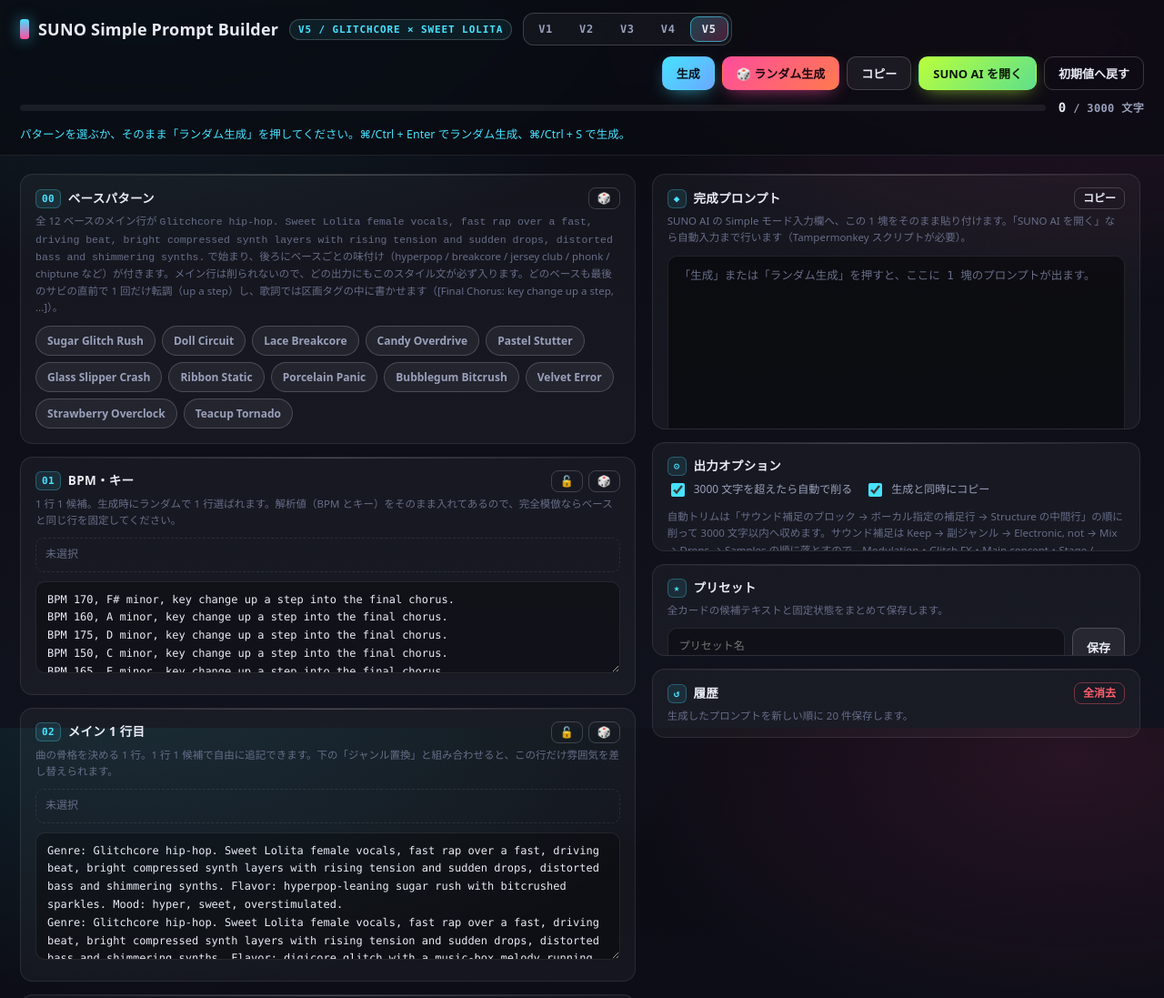
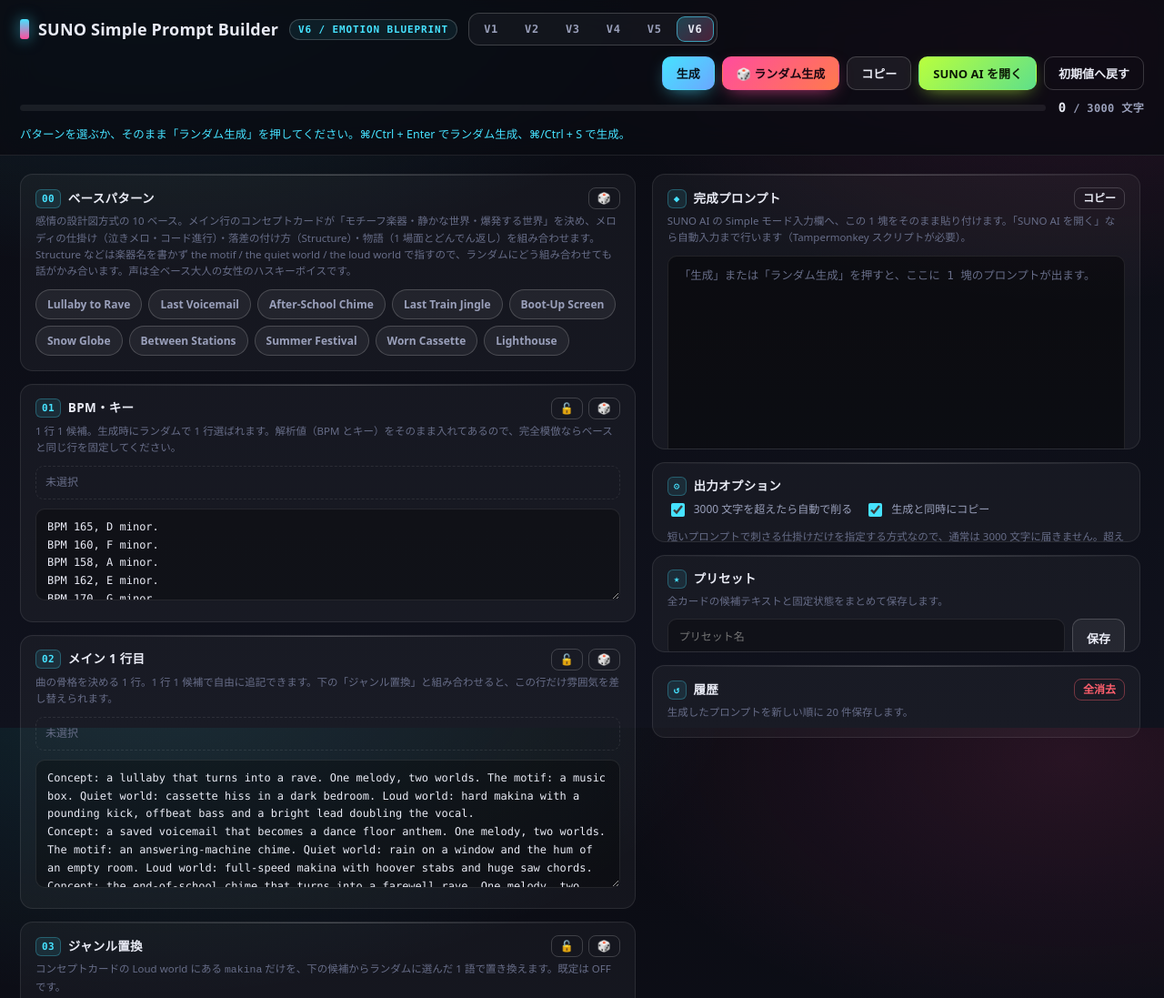
Before and after one commit to masasen/SUNO_random, a website: page index.html in a window 1280 px wide. Shown: the top 1097 px of the page at 91% size. Drawn offline with Linux system fonts and the light colour scheme.

Commit message:
感情の設計図方式のV6タブ（大人の女性ハスキーボイス）を追加

```diff
--- a/app.js
+++ b/app.js
@@ -83,17 +83,33 @@
       analysis: "",
     }),
   },
+  {
+    id: "v6", badge: "V6 / EMOTION BLUEPRINT", bpmTitle: "BPM・キー", swapFrom: "makina", swapEnabled: false,
+    extrasFirst: false, dropOrder: [/^mix\b/i, /^contrast\b/i], ownLyrics: true, borrow: { from: "v5", keys: ["lyricsRatios", "never"] },
+    hints: Object.assign({}, HINT_DJ, {
+      pattern: "感情の設計図方式の 10 ベース。メイン行のコンセプトカードが「モチーフ楽器・静かな世界・爆発する世界」を決め、メロディの仕掛け（泣きメロ・コード進行）・落差の付け方（Structure）・物語（1 場面とどんでん返し）を組み合わせます。Structure などは楽器名を書かず the motif / the quiet world / the loud world で指すので、ランダムにどう組み合わせても話がかみ合います。声は全ベース大人の女性のハスキーボイスです。",
+      genre: "コンセプトカードの Loud world にある <code>makina</code> だけを、下の候補からランダムに選んだ 1 語で置き換えます。既定は OFF です。",
+      core: "メロディの仕掛け（泣きメロ・コード進行・旋律の跳躍）。1 行 1 候補。どの行も最後に「この 1 つのメロディ（モチーフ）で曲全体を組む」と書きます。",
+      extra: "落差の演出（Contrast）とミックス。<b><code>---</code> だけの行で区切って 1 候補</b>。",
+      theme: "物語の 1 場面と、ブリッジでのどんでん返し（Twist）。歌詞の文言は SUNO に任せます。<b><code>---</code> だけの行で区切って 1 テーマ</b>。",
+      trim: "短いプロンプトで刺さる仕掛けだけを指定する方式なので、通常は 3000 文字に届きません。超えたときは「サウンド補足 → ボーカル指定の補足行 → Structure の中間行」の順に削ります。",
+      analysis: "",
+    }),
+  },
 ];
 
 let version = null;
 let data = null;
 
 // 版のデータに V4 の共通データを重ねる。版が自前で持つ Never use / Avoid（V3 の両方、V1 / V2 の Avoid）はそちらを優先する。
-// ownLyrics の版（V5）は歌詞テーマ・古文も自前のものだけを使う
+// ownLyrics の版（V5 / V6）は歌詞テーマ・古文も自前のものだけを使う。borrow の版は指定のキーを別の版のデータから借りる
 function resolveData(id) {
   const own = window.PROMPT_DATA[id];
-  if (VERSIONS.find((v) => v.id === id).ownLyrics) {
-    return Object.assign({}, own, { themes: uniq(own.patterns.map((p) => p.theme).filter(Boolean).concat(own.themes)) });
+  const def = VERSIONS.find((v) => v.id === id);
+  if (def.ownLyrics) {
+    const borrowed = {};
+    if (def.borrow) for (const key of def.borrow.keys) borrowed[key] = window.PROMPT_DATA[def.borrow.from][key];
+    return Object.assign({}, own, borrowed, { themes: uniq(own.patterns.map((p) => p.theme).filter(Boolean).concat(own.themes)) });
   }
   const shared = window.PROMPT_DATA[SHARED_SOURCE];
   return Object.assign({}, own, {
--- a/index.html
+++ b/index.html
@@ -3,7 +3,7 @@
 <head>
 <meta charset="UTF-8" />
 <meta name="viewport" content="width=device-width, initial-scale=1" />
-<title>SUNO Simple Prompt Builder V5</title>
+<title>SUNO Simple Prompt Builder V6</title>
 <style>
 :root {
   --bg: #0a0b12;
@@ -495,13 +495,14 @@
   <div class="head-inner">
     <div class="title-row">
       <h1><span class="mark"></span>SUNO Simple Prompt Builder</h1>
-      <span class="badge" id="versionBadge">V5 / GLITCHCORE × SWEET LOLITA</span>
+      <span class="badge" id="versionBadge">V6 / EMOTION BLUEPRINT</span>
       <div class="ver-switch" id="versionSwitch" role="group" aria-label="プロンプトの版">
         <button data-ver="v1">V1</button>
         <button data-ver="v2">V2</button>
         <button data-ver="v3">V3</button>
         <button data-ver="v4">V4</button>
         <button data-ver="v5">V5</button>
+        <button data-ver="v6">V6</button>
       </div>
       <div class="actions">
         <button class="btn-primary" id="btnGenerate">生成</button>
@@ -750,8 +751,8 @@
   </div>
 </main>
 <script>
-// 更新直後も最新の候補データを取得する。HTMLは画面、app.jsは処理、prompt-data-v1〜v5.jsは各版の候補データ。
-const DATA_FILES = ["prompt-data-v1.js", "prompt-data-v2.js", "prompt-data-v3.js", "prompt-data-v4.js", "prompt-data-v5.js"];
+// 更新直後も最新の候補データを取得する。HTMLは画面、app.jsは処理、prompt-data-v1〜v6.jsは各版の候補データ。
+const DATA_FILES = ["prompt-data-v1.js", "prompt-data-v2.js", "prompt-data-v3.js", "prompt-data-v4.js", "prompt-data-v5.js", "prompt-data-v6.js"];
 function showLoadError(file) {
   const message = document.querySelector("#msg");
   message.textContent = file + " を読み込めません。ページを再読み込みしてください。";
--- /dev/null
+++ b/prompt-data-v6.js
@@ -0,0 +1,150 @@
+// V6 のプロンプト候補データ（感情の設計図: 物語 × 1 つのメロディ × 静と爆発の落差 × 道具としてのジャンル）。
+// 音の説明を厚くせず、刺さる仕掛け（泣きメロ・コード進行・静から爆発への落差・物語のどんでん返し）を短く指定する。
+// このファイルだけ編集すれば V6 の候補が更新されます。変更後はページを再読み込みしてください。
+//
+// モチーフ楽器・静かな世界・爆発する世界はメイン行のコンセプトカードの中だけで定義する。
+// Structure・メロディの仕掛け・補足・ボーカルは楽器名を書かず「the motif / the quiet world / the loud world」で指すので、
+// ランダムにどう組み合わせても話がかみ合う。ジャンル名 makina はコンセプトカードの Loud world に 1 回だけ書く（置換対象）。
+// 言語比率と Never use は V5 の指定をそのまま使う（app.js の resolveData が V5 から借りる。データファイル同士は読み込み順が決まらないので直接参照しない）。
+(window.PROMPT_DATA = window.PROMPT_DATA || {}).v6 = (() => {
+
+const FREE = "Write every line in your own fresh words.";
+const NOMALE = "No male vocal, no duet, no choir.";
+const MOTIF = " The whole song is built around this one melody, the motif.";
+
+const PATTERNS = [
+  {
+    id: 1, name: "Lullaby to Rave",
+    bpm: "BPM 165, D minor.",
+    main: "Concept: a lullaby that turns into a rave. One melody, two worlds. The motif: a music box. Quiet world: cassette hiss in a dark bedroom. Loud world: hard makina with a pounding kick, offbeat bass and a bright lead doubling the vocal.",
+    core: "Melody first: a tearjerker chorus melody on a royal road progression (IV-V-iii-vi); the first word of the chorus leaps up high and lands softly." + MOTIF,
+    extra: "Contrast: the quiet world is almost empty, so the loud world hits harder; leave real silence and never fill it.\n\nMix: the motif stays audible even inside the loudest chorus.",
+    structure: "Structure:\nIntro: the motif plays the chorus melody alone in the quiet world, slow and fragile.\nVerse 1: almost nothing, her voice close to the mic, a heartbeat kick.\nPre-chorus: the motif speeds up, a riser, one breath of silence.\nChorus: the same melody explodes into the loud world.\nVerse 2: back to the quiet world, even softer.\nBridge: everything stops; she hums the melody alone, imperfect and human.\nFinal chorus: key change up a step, energy rises, bigger voice, the motif still underneath.\nOutro: the motif alone again, slowing until it stops.",
+    vocal: "One adult female vocalist with a husky, smoky voice: low and close in the quiet world, a raw husky belt in the loud world.\n" + NOMALE,
+    ratio: "Lyrics: Japanese 70-80%, short natural English 20-30%.",
+    theme: "Theme: a woman replaying the last song her childhood friend sang to her before moving away.\nTwist: in the bridge we learn she was the one who left.\n" + FREE,
+  },
+  {
+    id: 2, name: "Last Voicemail",
+    bpm: "BPM 160, F minor.",
+    main: "Concept: a saved voicemail that becomes a dance floor anthem. One melody, two worlds. The motif: an answering-machine chime. Quiet world: rain on a window and the hum of an empty room. Loud world: full-speed makina with hoover stabs and huge saw chords.",
+    core: "Melody first: a minor-key chorus melody that turns major only on its very last chord, like a sudden smile through tears." + MOTIF,
+    extra: "Contrast: each drop arrives after one bar of complete silence; the silence is part of the song.\n\nMix: dry and close in the quiet world, wide and loud in the loud world.",
+    structure: "Structure:\nIntro: the motif rings once in the quiet world, then silence.\nVerse 1: she sings low, almost speaking, over rain.\nChorus: the melody stays quiet the first time, only the motif and her voice.\nVerse 2: a pulse creeps in under the quiet world.\nPre-chorus: one bar of silence.\nChorus: the same melody finally explodes into the loud world.\nBridge: the motif alone, cut short.\nFinal chorus: key change up a step, energy rises, bigger voice.\nOutro: the motif rings once more, then silence.",
+    vocal: "One adult female vocalist with a husky, raspy alto: half-spoken and fragile in the quiet world, a cracked, husky cry in the loud world.\n" + NOMALE,
+    ratio: "Lyrics: Japanese 60-70%, short natural English 30-40%.",
+    theme: "Theme: a woman listening to a voicemail she has saved for years, too afraid to delete it.\nTwist: in the bridge we learn the message is her own voice, left for someone who never heard it.\n" + FREE,
+  },
+  {
+    id: 3, name: "After-School Chime",
+    bpm: "BPM 158, A minor.",
+    main: "Concept: the end-of-school chime that turns into a farewell rave. One melody, two worlds. The motif: a school chime melody, original. Quiet world: an empty classroom at dusk with soft reverb. Loud world: euphoric makina with rave stabs and a rolling bassline.",
+    core: "Melody first: a canon-like descending bass line under a simple melody that falls step by step, then jumps an octave on the last line of the chorus." + MOTIF,
+    extra: "Contrast: the loud world enters on the downbeat with no warning; no long build-up.\n\nMix: the quiet world sounds like a real room, the loud world sounds like a festival.",
+    structure: "Structure:\nIntro: the motif in the quiet world, echoing.\nVerse 1: her voice and soft keys only.\nPre-chorus: a ticking pulse, rising.\nChorus: the motif melody bursts into the loud world.\nPost-chorus: the motif chopped into the beat.\nVerse 2: half quiet, half loud, as if remembering.\nBridge: the quiet world returns, one long held note.\nFinal chorus: key change up a step, energy rises, bigger voice.\nOutro: the motif alone, fading into dusk.",
+    vocal: "One adult female vocalist with a husky, warm voice: tender and nostalgic in the quiet world, a powerful husky belt in the loud world.\n" + NOMALE,
+    ratio: "Lyrics: Japanese 80-90%, short natural English 10-20%.",
+    theme: "Theme: a woman visiting her old school on the day before it is torn down.\nTwist: in the bridge we learn she came to return something she borrowed long ago.\n" + FREE,
+  },
+  {
+    id: 4, name: "Last Train Jingle",
+    bpm: "BPM 162, E minor.",
+    main: "Concept: a station departure jingle that becomes the last dance of the night. One melody, two worlds. The motif: a departure jingle, original. Quiet world: a midnight platform, distant announcements and night wind. Loud world: driving makina with a hard kick and soaring saw leads.",
+    core: "Melody first: an anthem progression (vi-IV-I-V); the chorus melody starts on its highest note and falls like a sigh." + MOTIF,
+    extra: "Contrast: the loud world rushes in like a train arriving, then leaves just as suddenly.\n\nMix: the motif is bright and clear, her voice sits close and unpolished.",
+    structure: "Structure:\nIntro: the motif chimes in the quiet world.\nVerse 1: she sings softly over wind and a slow pulse.\nPre-chorus: the motif repeats faster, like a warning.\nChorus: the loud world rushes in.\nVerse 2: the loud world leaves at once, only the quiet world remains.\nBridge: the motif alone, one note missing.\nFinal chorus: key change up a step, energy rises, bigger voice.\nOutro: the loud world departs; the motif plays once more.",
+    vocal: "One adult female vocalist with a husky, breathy voice: hushed in the quiet world, a husky, aching belt in the loud world.\n" + NOMALE,
+    ratio: "Lyrics: English 70-80%, Japanese for the rest.",
+    theme: "Theme: a woman who lets the last train leave without her every night.\nTwist: in the bridge we learn she is waiting for someone who took that train years ago.\n" + FREE,
+  },
+  {
+    id: 5, name: "Boot-Up Screen",
+    bpm: "BPM 170, G minor.",
+    main: "Concept: a childhood game console starting up one last time. One melody, two worlds. The motif: an 8-bit startup melody. Quiet world: a CRT hum and a ticking clock in an empty house. Loud world: hyper makina with supersaw chords and a racing bassline.",
+    core: "Melody first: a melody that repeats the same three notes, rising one step each time, then breaks free on the hook." + MOTIF,
+    extra: "Contrast: every drop is triggered by the motif playing its last note.\n\nMix: the quiet world is lo-fi and narrow, the loud world is hi-fi and wide.",
+    structure: "Structure:\nIntro: the motif plays in the quiet world.\nVerse 1: her voice over the hum and a soft kick.\nPre-chorus: the motif glitches and speeds up.\nChorus: the loud world explodes on the motif's last note.\nVerse 2: the quiet world, with a faint echo of the loud world.\nBridge: the motif slows down, then cuts out.\nFinal chorus: key change up a step, energy rises, bigger voice.\nOutro: the motif powers down, one note at a time.",
+    vocal: "One adult female vocalist with a husky, slightly rough voice: gentle and wistful in the quiet world, a strong husky belt in the loud world.\n" + NOMALE,
+    ratio: "Lyrics: Japanese 70-80%, short natural English 20-30%.",
+    theme: "Theme: a woman cleaning out her late brother's room and finding the console they used to share.\nTwist: in the bridge we learn the save file still has his name next to hers.\n" + FREE,
+  },
+  {
+    id: 6, name: "Snow Globe",
+    bpm: "BPM 150, B minor.",
+    main: "Concept: a snow globe shaken until it becomes a storm. One melody, two worlds. The motif: a celesta. Quiet world: hushed snowfall and a ticking radiator. Loud world: stormy makina with a pounding kick and shimmering saw walls.",
+    core: "Melody first: a pentatonic, folk-like melody that feels like an old memory, sung slowly over a fast beat." + MOTIF,
+    extra: "Contrast: the loud world builds by layers, never by a riser; one instrument at a time joins the motif.\n\nMix: icy and glittering on top, warm in the middle.",
+    structure: "Structure:\nIntro: the motif alone in the quiet world.\nVerse 1: her voice and the motif.\nChorus: half-time, the loud world starts to gather.\nVerse 2: the loud world grows one layer at a time.\nPre-chorus: everything shakes, then silence.\nChorus: the full loud world, the melody still slow above it.\nBridge: the quiet world, the motif settling like snow.\nFinal chorus: key change up a step, energy rises, bigger voice.\nOutro: the motif alone, the storm settled.",
+    vocal: "One adult female vocalist with a husky, velvety voice: soft and calm in the quiet world, a husky, soaring belt in the loud world.\n" + NOMALE,
+    ratio: "Lyrics: Japanese 90-100%, English only as short hook words.",
+    theme: "Theme: a woman keeping a snow globe from the winter she was happiest.\nTwist: in the bridge we learn the globe is cracked and she has never let anyone see it.\n" + FREE,
+  },
+  {
+    id: 7, name: "Between Stations",
+    bpm: "BPM 155, C minor.",
+    main: "Concept: a radio caught between stations that finally tunes in. One melody, two worlds. The motif: a detuned radio melody. Quiet world: radio static and a late-night drive. Loud world: crisp makina with a tight kick and bright stabs.",
+    core: "Melody first: an aching chromatic line descends under a simple melody, and the hook ends on a note that never resolves." + MOTIF,
+    extra: "Contrast: the loud world arrives as if the signal suddenly locks in, perfectly clear.\n\nMix: the quiet world is filtered and narrow, the loud world is full range.",
+    structure: "Structure:\nIntro: the motif drifts in and out of the quiet world.\nVerse 1: her voice, filtered, over static.\nPre-chorus: the motif comes into focus.\nChorus: the signal locks in, the loud world clear and bright.\nVerse 2: the signal fades back into the quiet world.\nBreakdown: only the motif and her breath.\nFinal chorus: key change up a step, energy rises, bigger voice.\nOutro: the signal drifts away again.",
+    vocal: "One adult female vocalist with a husky, low voice: distant and filtered in the quiet world, a clear, husky belt in the loud world.\n" + NOMALE,
+    ratio: "Lyrics: Japanese and English mixed inside every bar, random switching mid-line.",
+    theme: "Theme: a woman driving at night, scanning radio stations for the song that played on her first date.\nTwist: in the bridge we learn she is the one who wrote that song.\n" + FREE,
+  },
+  {
+    id: 8, name: "Summer Festival",
+    bpm: "BPM 160, D minor.",
+    main: "Concept: the last night of a summer festival that turns into a rave. One melody, two worlds. The motif: a bamboo flute. Quiet world: cicadas, a warm night breeze and distant festival drums. Loud world: festival makina with a hard kick, taiko hits and a soaring lead.",
+    core: "Melody first: a nostalgic pentatonic chorus; a half-time melody floats over a double-time beat." + MOTIF,
+    extra: "Contrast: the quiet world feels like walking away from the festival, the loud world like running back into it.\n\nMix: warm and humid in the quiet world, bright and huge in the loud world.",
+    structure: "Structure:\nIntro: the motif over the quiet world.\nVerse 1: her voice and distant drums.\nPre-chorus: the drums come closer.\nChorus: the loud world explodes, the motif doubling her voice.\nVerse 2: back in the quiet world, the festival far away.\nBridge: silence, then the motif alone like the last firework.\nFinal chorus: key change up a step, energy rises, bigger voice.\nOutro: cicadas and the motif, fading.",
+    vocal: "One adult female vocalist with a husky, earthy voice: wistful in the quiet world, a bold, husky belt in the loud world.\n" + NOMALE,
+    ratio: "Lyrics: Japanese 65%, short natural English 35%, with one English hook in the chorus.",
+    theme: "Theme: a woman at the last summer festival before she leaves her hometown for good.\nTwist: in the bridge we learn the person she promised to meet there is watching from far away.\n" + FREE,
+  },
+  {
+    id: 9, name: "Worn Cassette",
+    bpm: "BPM 152, A minor.",
+    main: "Concept: a worn cassette tape that bursts into color. One melody, two worlds. The motif: a nylon guitar on a worn tape. Quiet world: tape wobble and hiss. Loud world: bright makina with a punchy kick and glowing chords.",
+    core: "Melody first: the verse melody and the chorus melody are the same tune, first slow and sad, then fast and bright." + MOTIF,
+    extra: "Contrast: the switch between worlds sounds like a tape speeding up from wobble to full speed.\n\nMix: the quiet world is mono and warped, the loud world is stereo and clean.",
+    structure: "Structure:\nIntro: the motif warbling in the quiet world.\nVerse 1: she sings the melody slow and low.\nPre-chorus: the tape speeds up.\nChorus: the same melody, now fast and bright in the loud world.\nVerse 2: the tape slows back down.\nBridge: the motif stops, she sings one line alone.\nFinal chorus: key change up a step, energy rises, bigger voice.\nOutro: the tape runs out.",
+    vocal: "One adult female vocalist with a husky, lived-in voice: intimate in the quiet world, a husky, cathartic belt in the loud world.\n" + NOMALE,
+    ratio: "Lyrics: Japanese 75%, short natural English 25%, English used only for short repeated calls.",
+    theme: "Theme: a woman finding a mixtape her mother made for her when she was a child.\nTwist: in the bridge we learn the last song on the tape is her mother singing.\n" + FREE,
+  },
+  {
+    id: 10, name: "Lighthouse",
+    bpm: "BPM 166, F# minor.",
+    main: "Concept: a lone light in the dark that becomes a sunrise. One melody, two worlds. The motif: a lone grand piano. Quiet world: a huge empty hall and the sound of the sea. Loud world: epic makina with a pounding kick and wide anthemic leads.",
+    core: "Melody first: an ascending progression (IV-V-vi) that feels just before tears, with a suspended note that resolves late." + MOTIF,
+    extra: "Contrast: the loud world enters only after the quiet world has gone completely still.\n\nMix: huge reverb in the quiet world, tight and punchy in the loud world.",
+    structure: "Structure:\nIntro: the motif in the quiet world, very slow.\nVerse 1: her voice and the motif only.\nChorus: still quiet, the melody held back.\nVerse 2: a heartbeat kick joins.\nPre-chorus: everything goes still.\nChorus: the loud world arrives at last.\nBridge: the motif alone, one held note.\nFinal chorus: key change up a step, energy rises, bigger voice.\nOutro: the motif alone at sunrise.",
+    vocal: "One adult female vocalist with a husky, deep voice: steady and calm in the quiet world, a husky, unbreakable belt in the loud world.\n" + NOMALE,
+    ratio: "Lyrics: Japanese 50-60%, short natural English 40-50%.",
+    theme: "Theme: a woman who keeps a light on in her window for someone lost at sea.\nTwist: in the bridge we learn she is the one finally coming home.\n" + FREE,
+  },
+];
+
+// パターンに付かない物語（1 場面 ＋ どんでん返し）
+const THEME_EXTRA = [
+"Theme: a woman returning a borrowed umbrella to someone she has not seen in ten years.\nTwist: in the bridge we learn she kept it so she would always have a reason to return.\n" + FREE,
+"Theme: a woman rehearsing a wedding speech for her best friend.\nTwist: in the bridge we learn she is in love with the bride.\n" + FREE,
+];
+
+// ランダム生成時は Loud world の makina だけをこの候補と入れ替える（既定 OFF）
+const GENRE_SWAPS = [
+"UK hardcore", "J-core", "hyper techno", "eurobeat", "drum & bass", "trance", "future bass", "breakbeat", "happy hardcore",
+];
+
+const AVOID_FIXED = "Avoid: male vocal, duet, choir, childish or overly cute voice, robotic auto-tune, a wall of sound with no quiet sections, filling every silence, muddy mix, long fade-out, generic festival EDM drop.";
+
+const BPM_EXTRA = ["BPM 158, C# minor.", "BPM 164, G minor."];
+
+return {
+  patterns: PATTERNS,
+  bpmExtra: BPM_EXTRA,
+  genreSwaps: GENRE_SWAPS,
+  themes: THEME_EXTRA,
+  avoid: [AVOID_FIXED],
+};
+})();
```
Also changed, not shown: README.md.
